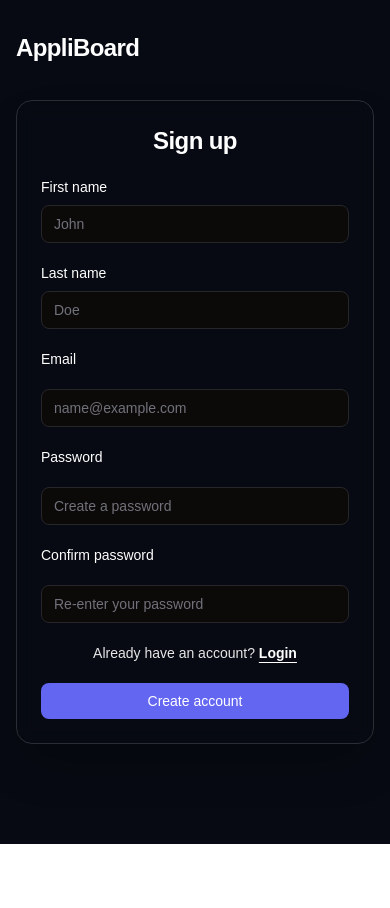
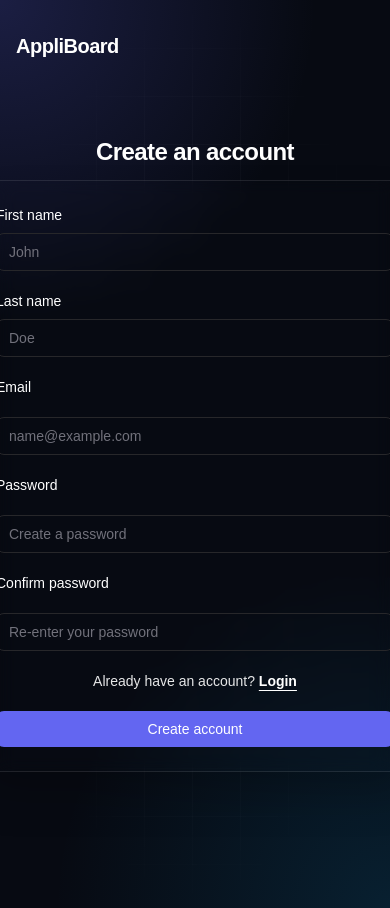
Before and after one commit to TomerP750/AppliBoard, a React (Vite) app in the folder frontend/: page /auth/signup in a window 390 px wide. Before the commit the page ends 844 px from the top, so only its background shows below. Built offline with nearby package versions, Linux system fonts and the light colour scheme; no server answers.

Commit message:
auth ui improved

```diff
--- a/frontend/src/features/authentication/pages/AuthPanel.tsx
+++ b/frontend/src/features/authentication/pages/AuthPanel.tsx
@@ -4,17 +4,19 @@ import { NavLink, Outlet } from "react-router-dom";
 export function AuthPanel() {
 
     return (
-        <main className="min-h-screen bg-dark-background px-4 py-8 sm:px-6 lg:px-8">
+        <main className="relative min-h-screen overflow-hidden bg-dark-background bg-[radial-gradient(circle_at_top_left,_rgba(99,102,241,0.22),_transparent_32%),radial-gradient(circle_at_bottom_right,_rgba(14,165,233,0.14),_transparent_34%)] px-4 py-8 sm:px-6 lg:px-10">
 
-            <div className="absolute">
+            <div className="pointer-events-none absolute inset-0 bg-[linear-gradient(rgba(255,255,255,0.035)_1px,_transparent_1px),linear-gradient(90deg,_rgba(255,255,255,0.035)_1px,_transparent_1px)] bg-[size:48px_48px] [mask-image:radial-gradient(ellipse_at_center,_black_35%,_transparent_75%)]" />
+
+            <div className="absolute z-10">
                 <NavLink to="/">
-                    <h1 className="text-center text-2xl font-bold tracking-tight text-white sm:text-3xl">
+                    <h1 className="dark:text-white text-xl md:text-2xl font-semibold tracking-tight">
                         AppliBoard
                     </h1>
                 </NavLink>
             </div>
 
-            <div className="mx-auto flex min-h-[calc(100vh-4rem)] w-full max-w-md items-center justify-center">
+            <div className="relative z-10 mx-auto flex min-h-[calc(100vh-4rem)] w-full max-w-md items-center justify-center">
                 <Outlet />
             </div>
 
--- a/frontend/src/features/authentication/pages/LoginPage.tsx
+++ b/frontend/src/features/authentication/pages/LoginPage.tsx
@@ -35,15 +35,15 @@ export function LoginPage() {
 
 
     return (
+        <section className="flex flex-col items-center justify-center h-screen">
+            <h1 className="mb-3 text-center text-2xl font-semibold tracking-tight dark:text-white sm:text-3xl">
+                Sign in to your account
+            </h1>
             <form
                 onSubmit={handleSubmit(handleLogin)}
-            className="w-full space-y-5 rounded-2xl border border-white/15 p-6 shadow-2xl backdrop-blur-sm sm:p-8"
+                className="w-md max-w-2xl space-y-5 rounded-2xl border border-white/10 p-6 shadow-2xl backdrop-blur-sm sm:p-8"
             >
                 {toastMessage && <Toast type="error" message={toastMessage} onClose={() => setToastMessage(null)} />}
-
-            <h1 className="text-center text-2xl font-bold tracking-tight text-white sm:text-3xl">
-                Login
-            </h1>
 
                 <label htmlFor="email" className="block text-sm font-medium text-white">
                     Email
@@ -51,11 +51,13 @@ export function LoginPage() {
                 <Input
                     id="email"
                     type="email"
-                {...register("email", { required: "Email is required",
-                    pattern: { value: /^\S+@\S+\.\S+$/, message: "Enter a valid email address" } })}
+                    {...register("email", {
+                        required: "Email is required",
+                        pattern: { value: /^\S+@\S+\.\S+$/, message: "Enter a valid email address" }
+                    })}
                     placeholder="name@example.com"
                     autoComplete="email"
-                className="border-white/25 bg-transparent text-white placeholder:text-zinc-300"
+                    className="border-white/25 bg-transparent! text-white placeholder:text-zinc-300"
                     error={errors.email?.message?.toString()}
                 />
 
@@ -71,7 +73,7 @@ export function LoginPage() {
                     })}
                     placeholder="Enter your password"
                     autoComplete="current-password"
-                className="border-white/25 bg-transparent text-white placeholder:text-zinc-300"
+                    className="border-white/25 bg-transparent! text-white placeholder:text-zinc-300"
                     error={errors.password?.message?.toString()}
                 />
                 <p className="text-center text-sm text-white/90">
@@ -81,10 +83,11 @@ export function LoginPage() {
                     </Link>
                 </p>
 
-            <Button type="submit" loading={isPending} className="w-full">
+                <Button type="submit" loading={isPending} disabled={isPending} className="w-full">
                     Login
                 </Button>
 
             </form>
+        </section>
     )
 }
--- a/frontend/src/features/authentication/pages/SignupPage.tsx
+++ b/frontend/src/features/authentication/pages/SignupPage.tsx
@@ -1,27 +1,49 @@
 import { useForm } from "react-hook-form";
-import { Link } from "react-router-dom";
+import { Link, useNavigate } from "react-router-dom";
 import type { SignupRequestDto } from "../models/SignupRequestDto";
 import { Input } from "../../../shared/ui/Input";
 import { Button } from "../../../shared/ui/Button";
+import { useMutation } from "@tanstack/react-query";
+import { useState } from "react";
+import { Toast } from "../../../shared/ui/Toast";
+import type { AxiosError } from "axios";
+import type { ApiErrorResponse } from "../../../shared/models/ApiErrorResponse";
+import { useAuth } from "../contexts/AuthContext";
 
 export function SignupPage() {
 
+    const navigate = useNavigate();
+
+    const { signup: authSignup } = useAuth();
+
+    const [errorMessage, setErrorMessage] = useState<string | null>(null);
+
     const { register, handleSubmit, formState: { errors } } = useForm<SignupRequestDto>();
 
-    const handleSignup = async (_dto: SignupRequestDto) => {
+    const { mutate: signup, isPending } = useMutation<void, AxiosError<ApiErrorResponse>, SignupRequestDto>({
+        mutationFn: (dto: SignupRequestDto) => authSignup(dto),
+        onSuccess: () => {
+            navigate("/dashboard");
+        },
+        onError: (error: AxiosError<ApiErrorResponse>) => {
+            setErrorMessage(error.response?.data?.message ?? "Signup failed. Please try again.");
+        },
+    });
 
-
-    }
+    const handleSignup = (dto: SignupRequestDto) => {
+        signup(dto);
+    };
 
     return (
+        <section className="flex flex-col items-center justify-center h-screen">
+            <h1 className="mb-3 text-center text-2xl font-semibold tracking-tight dark:text-white sm:text-3xl">
+                Create an account
+            </h1>
                 <form
                 onSubmit={handleSubmit(handleSignup)}
-            className="w-full space-y-5 rounded-2xl border border-white/15 p-6 shadow-2xl backdrop-blur-sm sm:p-8"
+                className="w-md max-w-2xl space-y-5 rounded-2xl border border-white/10 p-6 shadow-2xl backdrop-blur-sm sm:p-8"
             >
-            <h1 className="text-center text-2xl font-bold tracking-tight text-white sm:text-3xl">
-                Sign up
-            </h1>
-
+                {errorMessage && <Toast type="error" message={errorMessage} onClose={() => setErrorMessage(null)} />}
                 <div className="grid gap-5 sm:grid-cols-2">
                     <div className="space-y-2">
                         <label htmlFor="firstName" className="block text-sm font-medium text-white">
@@ -33,7 +55,7 @@ export function SignupPage() {
                             {...register("firstName", { required: "First name is required" })}
                             placeholder="John"
                             autoComplete="given-name"
-                        className="border-white/25 bg-transparent text-white placeholder:text-zinc-300"
+                            className="border-white/25 bg-transparent! text-white placeholder:text-zinc-300"
                             error={errors.firstName?.message?.toString()}
                         />
                     </div>
@@ -47,7 +69,7 @@ export function SignupPage() {
                             {...register("lastName", { required: "Last name is required" })}
                             placeholder="Doe"
                             autoComplete="family-name"
-                        className="border-white/25 bg-transparent text-white placeholder:text-zinc-300"
+                            className="border-white/25 bg-transparent! text-white placeholder:text-zinc-300"
                             error={errors.lastName?.message?.toString()}
                         />
                     </div>
@@ -64,7 +86,7 @@ export function SignupPage() {
                     })}
                     placeholder="name@example.com"
                     autoComplete="email"
-                className="border-white/25 bg-transparent text-white placeholder:text-zinc-300"
+                    className="border-white/25 bg-transparent! text-white placeholder:text-zinc-300"
                     error={errors.email?.message?.toString()}
                 />
                 <label htmlFor="password" className="block text-sm font-medium text-white">
@@ -79,7 +101,7 @@ export function SignupPage() {
                     })}
                     placeholder="Create a password"
                     autoComplete="new-password"
-                className="border-white/25 bg-transparent text-white placeholder:text-zinc-300"
+                    className="border-white/25 bg-transparent! text-white placeholder:text-zinc-300"
                     error={errors.password?.message?.toString()}
                 />
                 <label htmlFor="confirmPassword" className="block text-sm font-medium text-white">
@@ -91,7 +113,7 @@ export function SignupPage() {
                     {...register("confirmPassword", { required: "Please confirm your password" })}
                     placeholder="Re-enter your password"
                     autoComplete="new-password"
-                className="border-white/25 bg-transparent text-white placeholder:text-zinc-300"
+                    className="border-white/25 bg-transparent! text-white placeholder:text-zinc-300"
                     error={errors.confirmPassword?.message?.toString()}
                 />
                 <p className="text-center text-sm text-white/90">
@@ -100,9 +122,10 @@ export function SignupPage() {
                         Login
                     </Link>
                 </p>
-            <Button type="submit" className="w-full">
+                <Button loading={isPending} disabled={isPending} type="submit" className="w-full">
                     Create account
                 </Button>
             </form>
+        </section>
     )
 }
```
Lines whose indentation alone changed are shown as unchanged.
